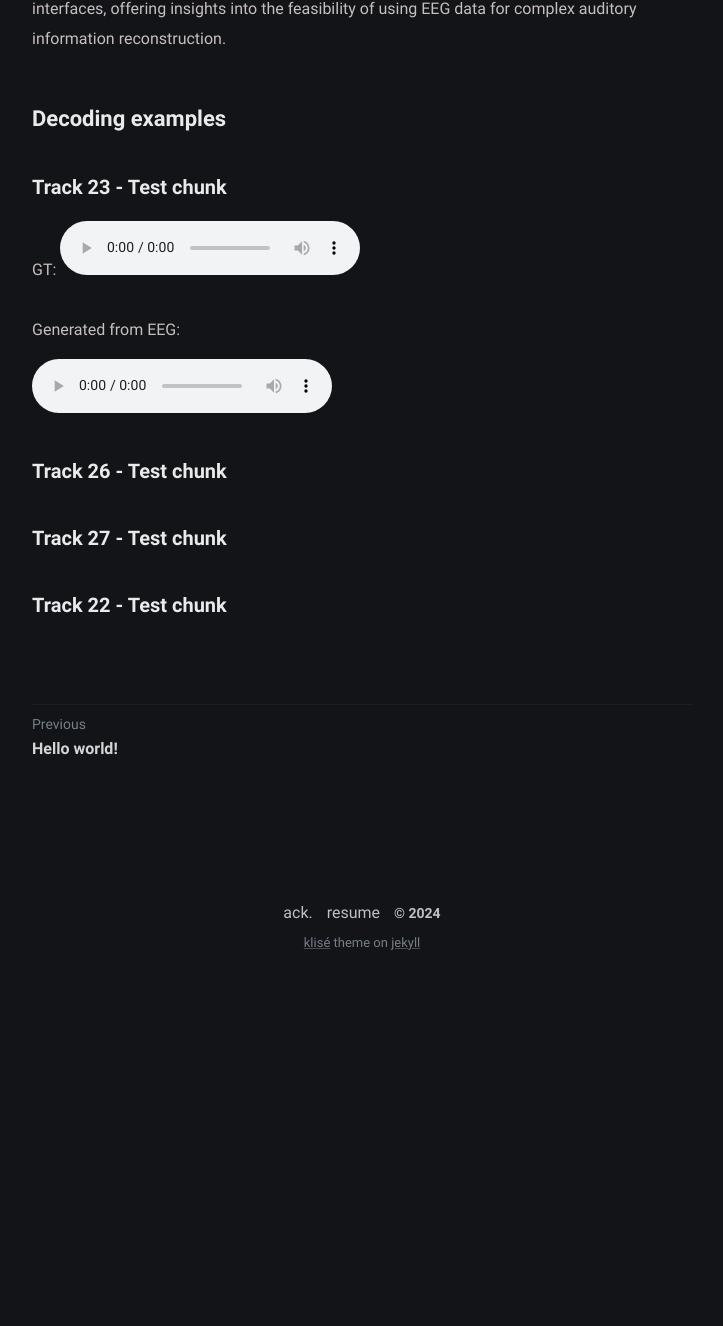
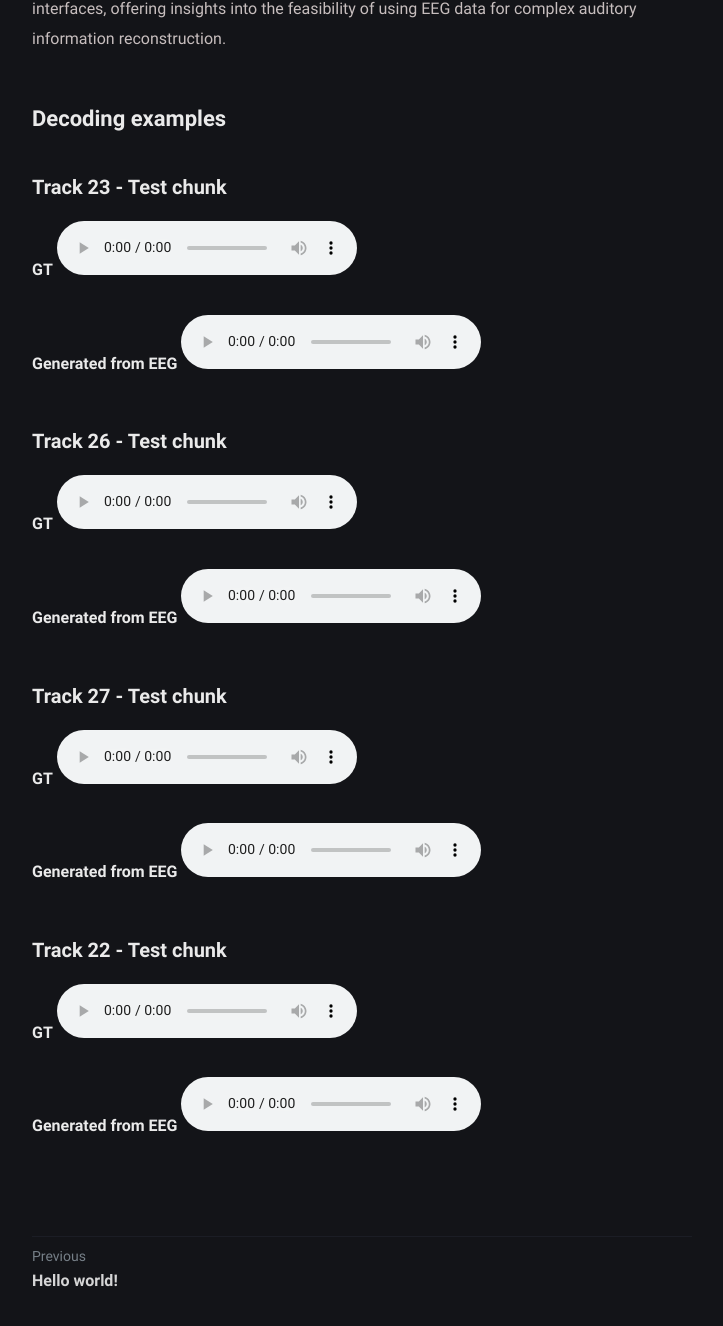
Before and after one commit to EmilianPostolache/site, a Jekyll site: the page built from _posts/brainwave/2024-05-16-brainwave.md, in a window 1280 px wide and 1400 px high, scrolled down 912 px. Shown: the top 1326 px of the window, without its empty margins (278-1001 px from the left). Built offline with Jekyll 4.4.1, drawn with Linux system fonts in a browser that asks for light colours; before the commit the page ends 1899 px from its top, so only the background shows below that.

Commit message:
Update brainwave page

```diff
--- a/_posts/brainwave/2024-05-16-brainwave.md
+++ b/_posts/brainwave/2024-05-16-brainwave.md
@@ -18,18 +18,41 @@ In this article, we explore the potential of using latent diffusion models, a fa
 
 #### Track 23 - Test chunk
 
-GT: <audio src="/assets/audio/brainwave/1/gt.wav" controls>
+**GT** <audio src="/assets/audio/brainwave/1/gt.wav" controls>
 Your browser does not support the audio element.
 </audio>
 
-Generated from EEG:
-
-<audio src="/assets/audio/brainwave/1/gen.wav" controls>
+**Generated from EEG** <audio src="/assets/audio/brainwave/1/gen.wav" controls>
 Your browser does not support the audio element.
 </audio>
 
 #### Track 26 - Test chunk
 
+**GT** <audio src="/assets/audio/brainwave/25/gt.wav" controls>
+Your browser does not support the audio element.
+</audio>
+
+**Generated from EEG** <audio src="/assets/audio/brainwave/25/gen.wav" controls>
+Your browser does not support the audio element.
+</audio>
+
 #### Track 27 - Test chunk
 
+**GT** <audio src="/assets/audio/brainwave/32/gt.wav" controls>
+Your browser does not support the audio element.
+</audio>
+
+**Generated from EEG** <audio src="/assets/audio/brainwave/32/gen.wav" controls>
+Your browser does not support the audio element.
+</audio>
+
 #### Track 22 - Test chunk
+
+
+**GT** <audio src="/assets/audio/brainwave/61/gt.wav" controls>
+Your browser does not support the audio element.
+</audio>
+
+**Generated from EEG** <audio src="/assets/audio/brainwave/61/gen.wav" controls>
+Your browser does not support the audio element.
+</audio>
```
